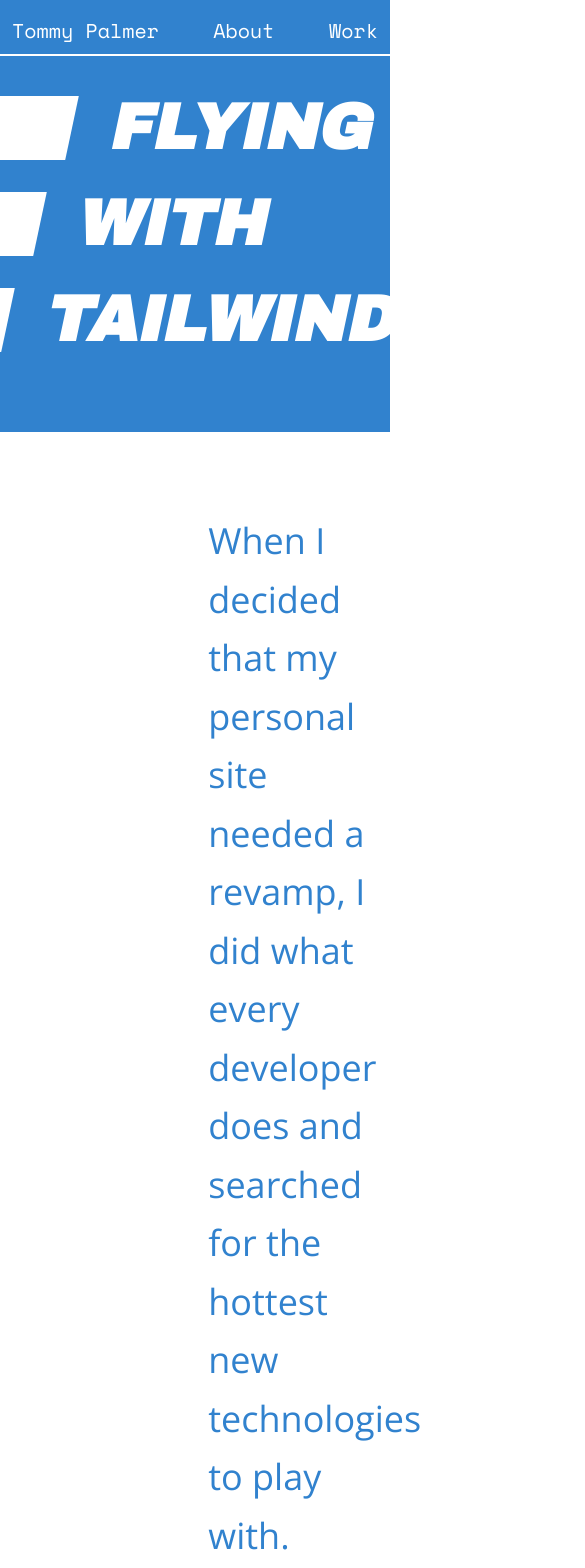
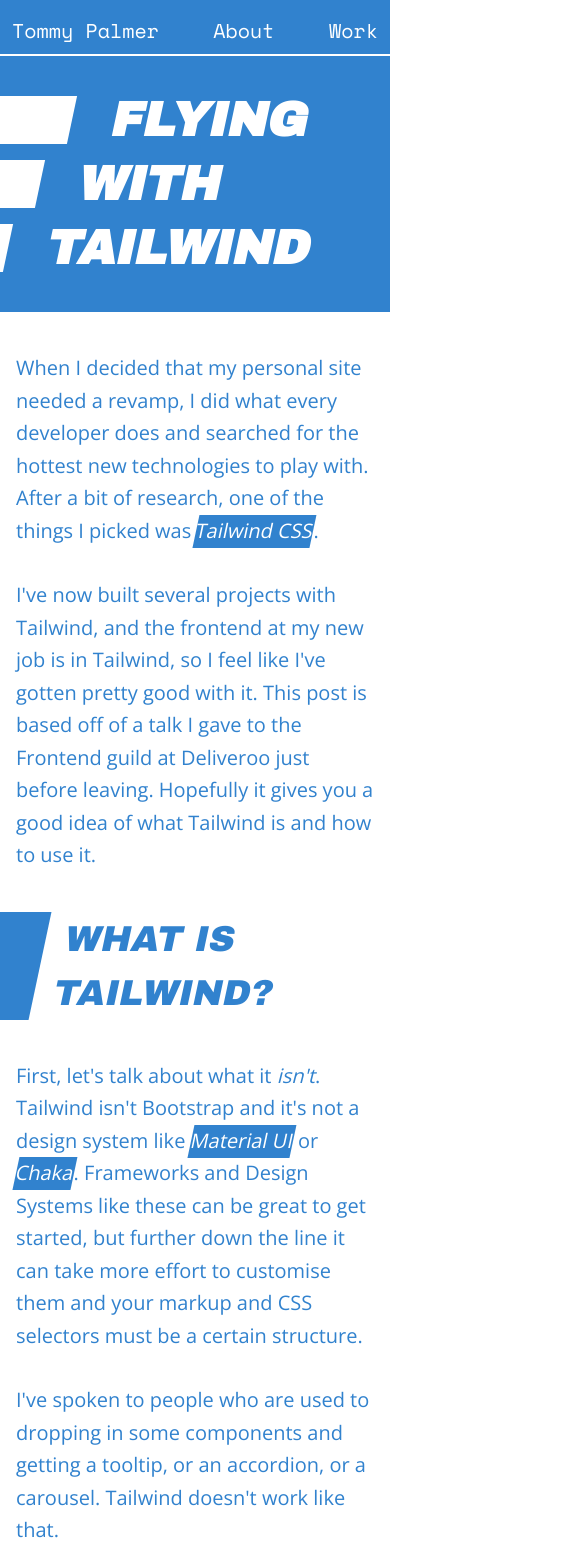
Before and after one commit to tommyp/tommyp.org, a Next.js app: page /flying-with-tailwind in a window 390 px wide. Shown: the top 1568 px of the page, 585 px wide, since content can reach past the window. Built offline with nearby package versions, Linux system fonts and the light colour scheme; what tailwindcss-border-gradients would draw is missing.

Commit message:
responsive changes and update mono font

```diff
--- a/package.json
+++ b/package.json
@@ -16,6 +16,7 @@
     "react-dom": "16.13.1",
     "react-iframe": "^1.8.0",
     "reset-css": "^5.0.1",
+    "roboto-mono-webfont": "^2.0.986",
     "sass": "^1.26.3",
     "tailwindcss": "^1.2.0",
     "tailwindcss-border-gradients": "^2.0.3",
--- a/pages/flying-with-tailwind.js
+++ b/pages/flying-with-tailwind.js
@@ -4,31 +4,31 @@ import "@fontsource/archivo-black"
 import "typeface-open-sans";
 
 const P = ({children}) => {
-  return <p className="text-4xl font-open-sans text-blue-600 leading-relaxed">
+  return <p className="text-xl md:text-4xl font-open-sans text-blue-600 leading-relaxed">
     {children}
   </p>
 }
 
 const Section = ({children}) => {
-  return <section className="ml-48 flex-col space-y-8">
+  return <section className="px-4 md:px-0 md:ml-40 lg:ml-48 flex-col space-y-8">
     {children}
   </section>
 }
 
 const H2 = ({children}) => {
-  return <h2 className="font-archivo-black transform -skew-x-12 border-l-200 md:border-l-400 border-blue-600 text-blue-600 mb-8 pl-10 text-6xl sm:text-7xl xl:-ml-64 uppercase">{children}</h2>
+  return <h2 className="font-archivo-black transform -skew-x-12 border-l-200 md:border-l-400 border-blue-600 text-blue-600 mb-8 pl-5 lg:pl-10 text-4xl sm:text-7xl -ml-40 md:-ml-64 uppercase">{children}</h2>
 }
 
 const A = ({href, children}) => {
-  return <a href={href} className="text-white bg-blue-600 inline-block transform -skew-x-12">{children}</a>
+  return <a href={href} className="text-white bg-blue-600 inline-block transform -skew-x-12 hover:skew-x-0 transition-all  duration-200">{children}</a>
 }
 
 const Pre = ({children}) => {
-  return <pre className="font-mono bg-gray-400 rounded-md inline px-2">{children}</pre>
+  return <span className="font-roboto-mono bg-gray-400 rounded-md inline px-2">{children}</span>
 }
 
 const Code = ({children}) => {
-  return <code className="font-mono bg-gray-400 text-blue-600 text-4xl p-8 rounded-md block">
+  return <code className="font-roboto-mono bg-gray-400 text-blue-600 text-xl md:text-4xl p-8 rounded-md block overflow-scroll">
     {children}
   </code>
 }
@@ -37,21 +37,21 @@ const AnIntroToTailwind = () => {
   return (
     <>
       <Head title="Flying with Tailwind" />
-      <div className="w-full bg-blue-600 pb-20">
+      <div className="w-full bg-blue-600 pb-10 mb:pb-20">
         <Header textColor="text-white" borderColor="border-white" />
-        <h1 className="text-6xl sm:text-7xl md:text-8xl xl:text-10xl text-white uppercase font-bold font-archivo-black xl:-ml-12  w-full overflow-hidden leading-none">
+        <h1 className="text-5xl sm:text-7xl md:text-8xl xl:text-10xl text-white uppercase font-bold font-archivo-black md:-ml-12  w-full overflow-hidden leading-none">
             <div className="block -ml-32 md:-ml-64 lg:-ml-40">
-              <span className="block transform -skew-x-12 border-l-200 md:border-l-400 lg:border-l-600 border-white mb-8 pl-10">Flying</span>
-              <span className="block transform -skew-x-12 border-l-200 md:border-l-400 lg:border-l-600 border-white mb-8 pl-10 -ml-8">With</span>
+              <span className="block transform -skew-x-12 border-l-200 md:border-l-400 lg:border-l-600 border-white mb-4 md:mb-8 pl-10">Flying</span>
+              <span className="block transform -skew-x-12 border-l-200 md:border-l-400 lg:border-l-600 border-white mb-4 md:mb-8 pl-10 -ml-8">With</span>
               <span className="block transform -skew-x-12 border-l-200 md:border-l-400 lg:border-l-600 border-white -ml-16 pl-10">Tailwind</span>
             </div>
         </h1>
       </div>
-      <main className="w-11/12 mx-auto flex flex-col space-y-20 py-20">
+      <main className="w-full md:w-11/12 flex flex-col space-y-10 md:space-y-20 py-10 md:py-20 overflow-x-hidden">
         <Section>
         <P>When I decided that my personal site needed a revamp, I did what every developer does and searched for the hottest new technologies to play with. After a bit of research, one of the things I picked was <A href="https://tailwindcss.com/">Tailwind CSS</A>.</P>
         <P>
-        I&apos;ve now built several projects with Tailwind, and the frontend at my new job is in Tailwind, so I feel like I've gotten pretty good with it. This post is based off of a talk I gave to the Frontend guild at Deliveroo just before leaving. Hopefully it gives you a good idea of what Tailwind is and how to use it.
+        I&apos;ve now built several projects with Tailwind, and the frontend at my new job is in Tailwind, so I feel like I&apos;ve gotten pretty good with it. This post is based off of a talk I gave to the Frontend guild at Deliveroo just before leaving. Hopefully it gives you a good idea of what Tailwind is and how to use it.
         </P>
         </Section>
       <H2>
@@ -84,7 +84,7 @@ const AnIntroToTailwind = () => {
             line-height: 1.75rem;
           </Code>
           <P>
-          Some declarations that take 1 line in CSS take multiple classes in Tailwind. <Pre>border: 1px solid #000;</Pre> becomes <Pre>class=”border border-black"</Pre>.
+          Some declarations that take 1 line in CSS take multiple classes in Tailwind. <Pre>border: 1px solid #000;</Pre> becomes <Pre>class=&quot;border border-black&quot;</Pre>.
           </P>
         </Section>
         <H2>Responsive design</H2>
@@ -107,21 +107,21 @@ const AnIntroToTailwind = () => {
           <P>The first hurdle that you&apos;ll probably encounter with Tailwind is that you think that the syntax looks terrible. I&apos;ll admit, that if you&apos;re used to class names or the BEM syntax you&apos;ll probably be very put off by how it looks, but eventually it will begin to make sense.</P>
           <P>Tailwind ends up leading you down a path that leaves your HTML looking like this:</P>
           <Code>
-            &lt;a href="/testimonials" className="text-gray-900 hover:underline hover:text-black-900"&gt;<br/>
+            &lt;a href=&quot;/testimonials&quot; class=&quot;text-gray-900 underline hover:text-black-900&quot;&gt;<br/>
             &nbsp;&nbsp;Testimonials<br/>
-            &lt; /a&gt;
+            &lt;/a&gt;
           </Code>
           <P>Repeating this everywhere in your HTML can become pretty tedious. A good solution I found for this was to turn this into a component:</P>
           <Code>
           const A = (&#123;href, children&#125;) =&gt;  (<br/>
-          &nbsp;&nbsp;&lt;a href="/testimonials" className="text-gray-900 hover:underline hover:text-black-900"&gt;<br/>
+          &nbsp;&nbsp;&lt;a href=&#123;href&#125; className=&quot;text-gray-900 hover:underline hover:text-black-900&quot;&gt;<br/>
             &nbsp;&nbsp;&nbsp;&#123;children&#125;<br/>
-            &nbsp;&lt; /a&gt;<br/>
+            &nbsp;&nbsp;&lt;/a&gt;<br/>
           )
           </Code>
           <P>Then rendering it becomes similar to regular HTML:</P>
           <Code>
-            &lt;A href="/testimonials"&gt;Testimonials&lt; /A&gt;
+            &lt;A href=&quot;/testimonials&quot;&gt;Testimonials&lt;/A&gt;
           </Code>
           <P>
           Tailwind also has the <A href="https://tailwindcss.com/docs/functions-and-directives#apply">@apply</A> feature which let&apos;s you extract the classes you combine to one common class. I prefer to pull these into a component and keep the Tailwind class syntax across the project, but do whatever is easiest.
@@ -130,7 +130,7 @@ const AnIntroToTailwind = () => {
         <H2>IntelliSense</H2>
         <Section>
           <P>
-            I'm a VS Code user so it was nice to find an amazing plugin for working with Tailwind. It provides a really great integration for suggesting the class names and even shows the colour when suggesting a class name for a colour.
+            I&apos;m a VS Code user so it was nice to find an amazing plugin for working with Tailwind. It provides a really great integration for suggesting the class names and even shows the colour when suggesting a class name for a colour.
           </P>
           <P>
             Install it from the <A href="https://marketplace.visualstudio.com/items?itemName=bradlc.vscode-tailwindcss">VS Code Marketplace</A>.
@@ -139,7 +139,12 @@ const AnIntroToTailwind = () => {
         <H2>An API for your Design System</H2>
         <Section>
           <P>
-          Although Tailwind ships with lots of classes to do various things, it&apos;s all generated from a configuration file. You can see that configuration by running <Pre>npx tailwindcss init --full</Pre> and opening <Pre>tailwind.config.js</Pre>.  Anything in that file can be changed and Tailwind will generate the appropriate classes. Each section of the docs also explains how to correctly customise each utility. Tailwind is most useful when you customise it and make it your own.
+          Although Tailwind ships with lots of classes to do various things, it&apos;s all generated from a configuration file. You can see that configuration by running <Pre>npx tailwindcss init --full</Pre> and opening <Pre>tailwind.config.js</Pre>.  Anything in that file can be changed and Tailwind will generate the appropriate classes. Each section of the docs also explains how to correctly customise each utility.
+          </P>
+
+          <P>
+          For most projects, I&apos;ve went with the standard
+          classes, but there&apos;s nothing stopping you from completely rewriting the config with your own spacing, colours, fonts, etc and using Tailwind to generate classes for your design system.
           </P>
         </Section>
         <H2>So what can you build with Tailwind?</H2>
@@ -148,13 +153,15 @@ const AnIntroToTailwind = () => {
         </Section>
         <H2>Wrapping up</H2>
         <Section>
-          <P>Tailwind is a CSS framework to build your own design system, which ships with sensible defaults to generate a good starting point. Give it a shot with your next project and see how it goes. You might not believe it&apos;s as good as people say without trying it. As the fantastic docs say:</P>
-          <blockquote className="text-4xl text-blue-600 border-l-8 border-blue-600 pl-10 italic">
+          <P>Tailwind is a CSS framework to build your own design system, which ships with sensible defaults to generate a good starting point. Give it a shot with your next project and see how it goes. You might not believe it&apos;s as good as people say without trying it.
+          </P>
+          <P>As the fantastic docs say:</P>
+          <blockquote className="text-xl md:text-4xl text-blue-600 border-l-8 border-blue-600 pl-5 md:pl-10 italic">
             If you can suppress the urge to retch long enough to give it a chance, I really think you&apos;ll wonder how you ever worked with CSS any other way.
           </blockquote>
         </Section>
         <Section>
-          <small className="text-gray-700 text-sm font-open-sans">Published 27th March 2021</small>
+          <small className="text-blue-400 text-sm font-open-sans">Published 27th March 2021</small>
         </Section>
       </main>
     </>
--- a/tailwind.config.js
+++ b/tailwind.config.js
@@ -16,6 +16,7 @@ module.exports = {
       },
       fontFamily: {
         mono: ["Space Mono", ...defaultTheme.fontFamily.mono],
+        "roboto-mono": ["Roboto Mono", ...defaultTheme.fontFamily.mono],
         rubik: ["Rubik", ...defaultTheme.fontFamily.sans],
         "open-sans": ["Open Sans", ...defaultTheme.fontFamily.sans],
         "archivo-black": ["Archivo Black", ...defaultTheme.fontFamily.sans],
```
Also changed, not shown: 1 other file (tests, documents, lock files or other folders).
